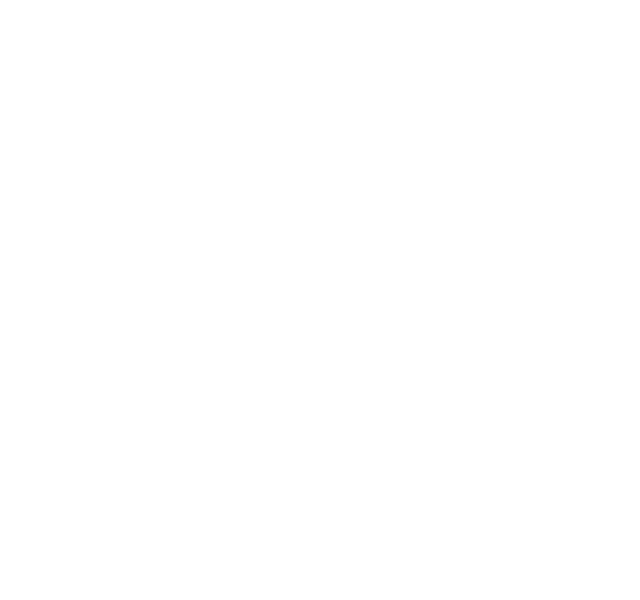
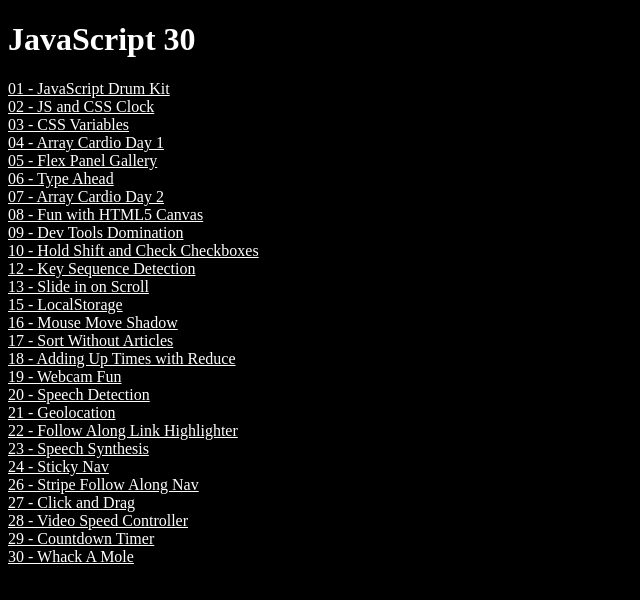
Before and after one commit to anoob09/JavaScript30, a plain HTML site: page index.html in a window 1280 px wide. Shown: the whole page, without its empty margins (0-640 px from the left). Drawn offline with Linux system fonts and the light colour scheme.

Commit message:
bcolor 3rd try

```diff
--- a/index.html
+++ b/index.html
@@ -6,10 +6,11 @@
     <meta http-equiv="X-UA-Compatible" content="ie=edge">
     <title>JavaScript 30</title>
     <style>
-        * { color : white;}
-    </style>
+    * {
+        color: white
+    }</style>
 </head>
-<body bgcolor : "black">
+<body bgcolor="black">
     <h1>JavaScript 30</h1>
     <div>
         <div><a href="01 - JavaScript Drum Kit/index-START.html">01 - JavaScript Drum Kit</a>
```
